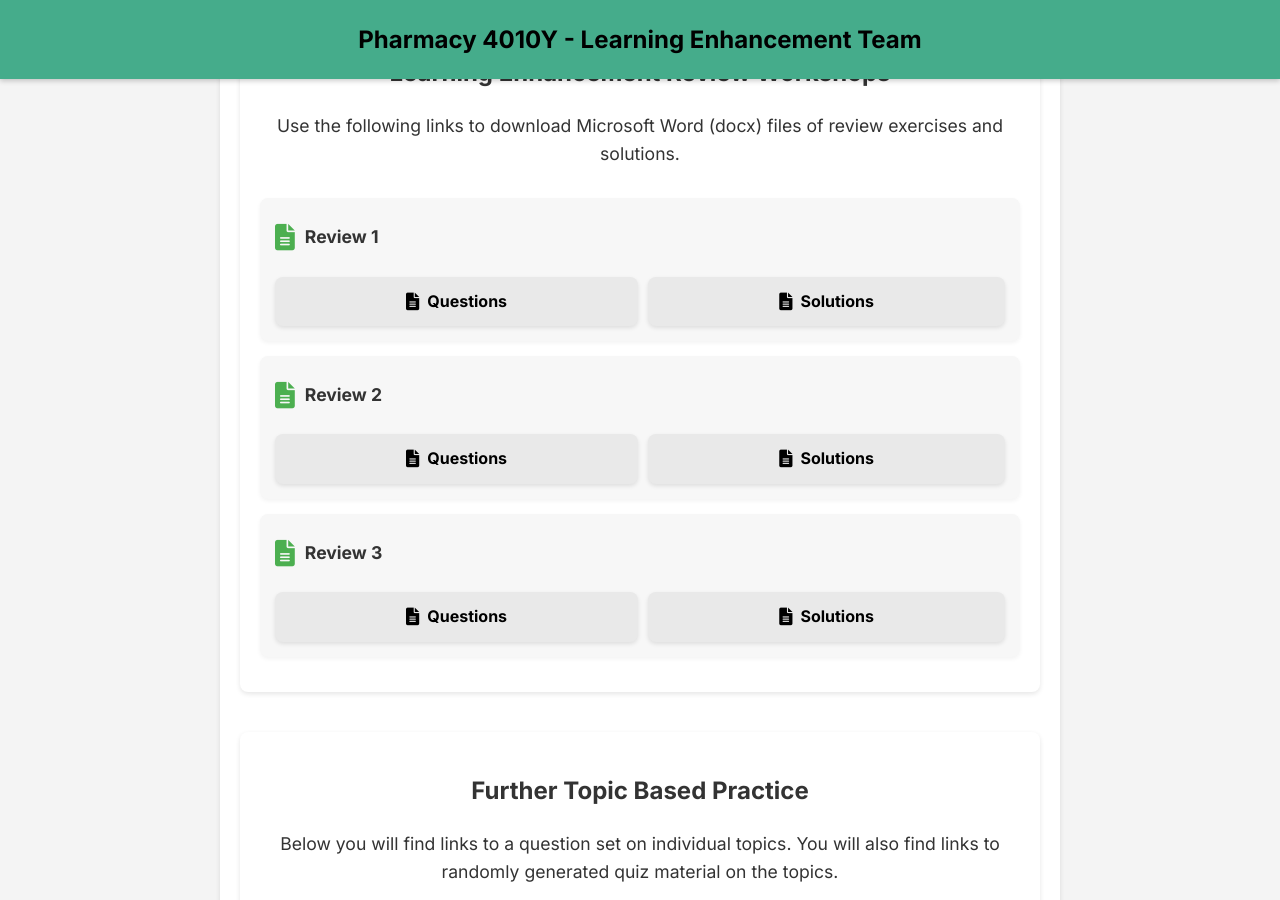
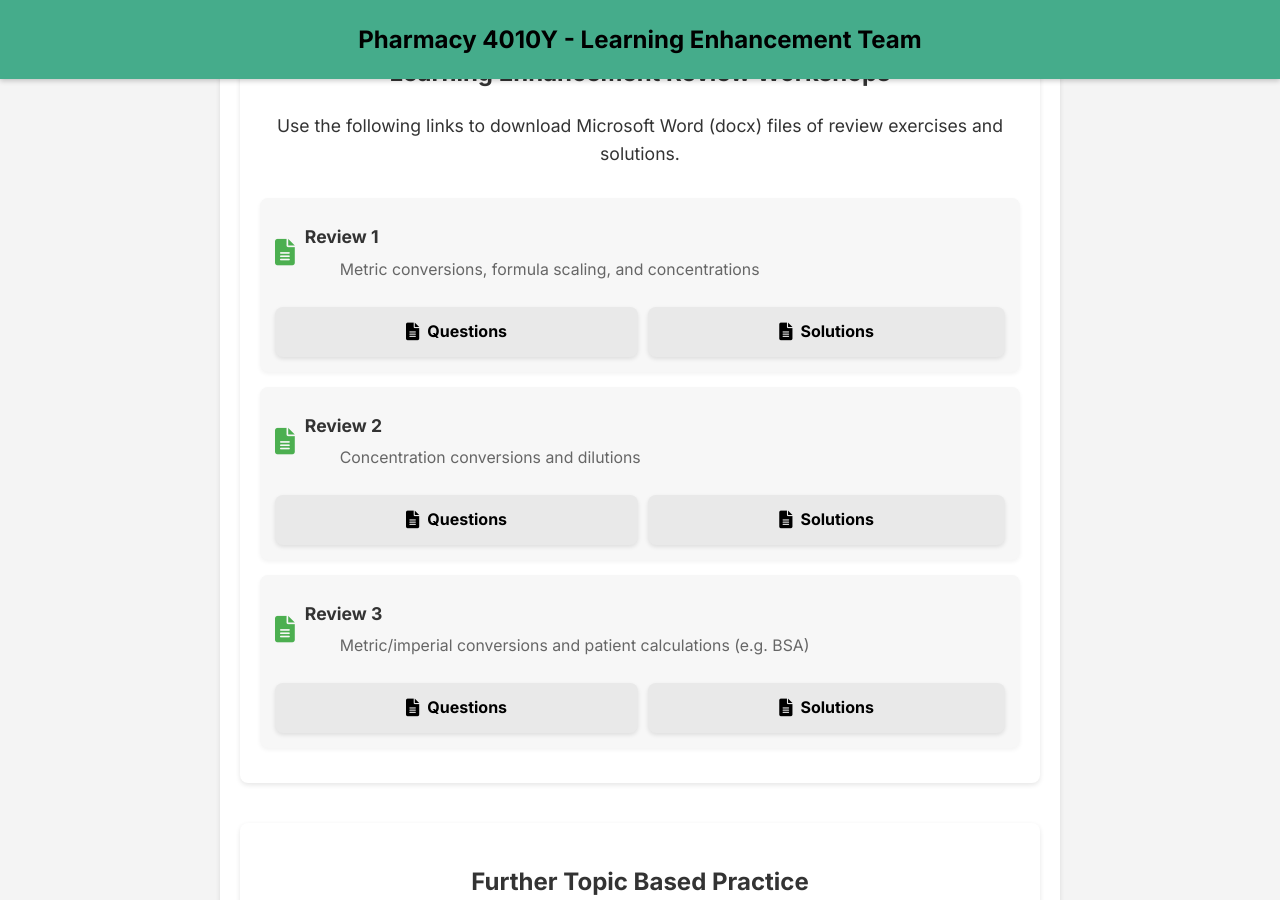
Before and after one commit to probe973/pha-4010y, a Jekyll site: the page index.html, which Jekyll copies as it is, in a window 1280 px wide and 900 px high, scrolled down 795 px. Built offline with Jekyll 4.4.1, drawn with Linux system fonts in a browser that asks for light colours.

```diff
--- a/index.html
+++ b/index.html
@@ -295,6 +295,7 @@
                     <i class="fas fa-file-alt topic-icon"></i>
                     <div>
                         <h3>Review 1</h3>
+                        <div class="topic-description">Metric conversions, formula scaling, and concentrations</div>
                     </div>
                 </div>
                  <div class="topic-buttons">
@@ -311,6 +312,7 @@
                     <i class="fas fa-file-alt topic-icon"></i>
                     <div>
                         <h3>Review 2</h3>
+                        <div class="topic-description">Concentration conversions and dilutions</div>
                     </div>
                 </div>
                  <div class="topic-buttons">
@@ -327,6 +329,7 @@
                     <i class="fas fa-file-alt topic-icon"></i>
                     <div>
                         <h3>Review 3</h3>
+                        <div class="topic-description">Metric/imperial conversions and patient calculations (e.g. BSA)</div>
                     </div>
                 </div>
                  <div class="topic-buttons">
```
